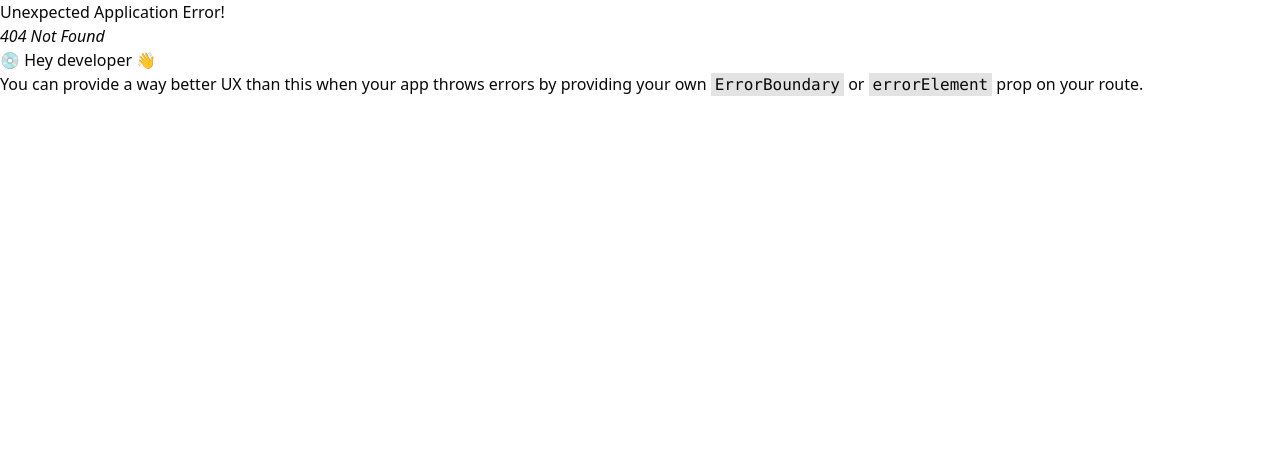
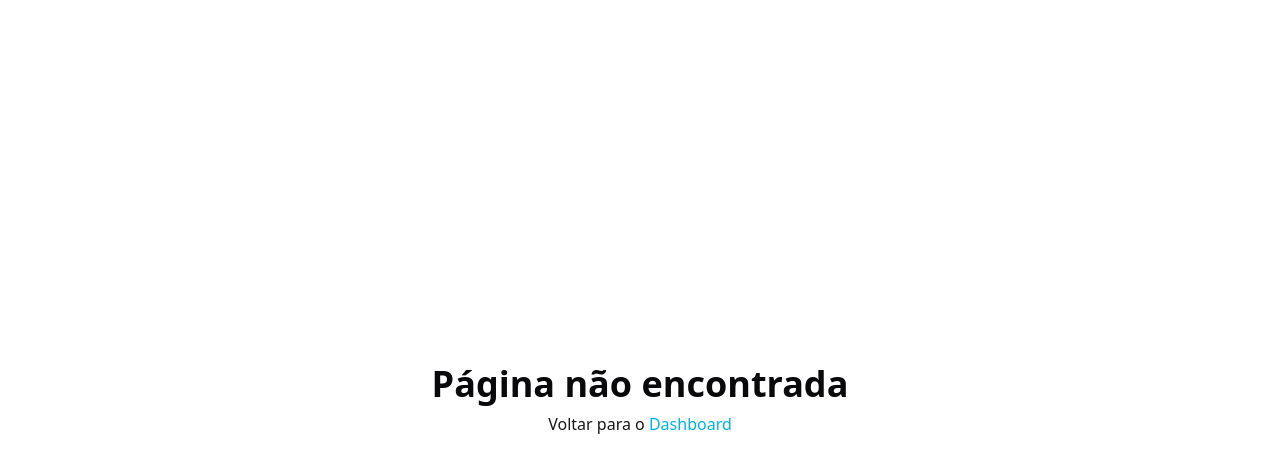
Before and after one commit to guilherme-s-barros/04-pizzashop-web, a React (Vite) app: page /sign-in in a window 1280 px wide. Before the commit this address had no page. Shown: the top 468 px of the page. Built offline with nearby package versions, Linux system fonts and the light colour scheme.

Commit message:
Página 404 (Not Found)

```diff
--- a/src/index.css
+++ b/src/index.css
@@ -14,6 +14,7 @@
 	--color-card-foreground: var(--card-foreground);
 	--color-popover: var(--popover);
 	--color-popover-foreground: var(--popover-foreground);
+	--color-link: var(--link);
 	--color-primary: var(--primary);
 	--color-primary-foreground: var(--primary-foreground);
 	--color-secondary: var(--secondary);
@@ -50,6 +51,7 @@
 	--card-foreground: oklch(0.141 0.005 285.823);
 	--popover: oklch(1 0 0);
 	--popover-foreground: oklch(0.141 0.005 285.823);
+	--link: oklch(71.356% 0.13964 228.494);
 	--primary: oklch(0.637 0.237 25.331);
 	--primary-foreground: oklch(0.971 0.013 17.38);
 	--secondary: oklch(0.967 0.001 286.375);
@@ -85,6 +87,7 @@
 	--card-foreground: oklch(0.985 0 0);
 	--popover: oklch(0.21 0.006 285.885);
 	--popover-foreground: oklch(0.985 0 0);
+	--link: oklch(82.662% 0.12326 221.712);
 	--primary: oklch(0.637 0.237 25.331);
 	--primary-foreground: oklch(0.971 0.013 17.38);
 	--secondary: oklch(0.274 0.006 286.033);
--- /dev/null
+++ b/src/pages/404.tsx
@@ -0,0 +1,15 @@
+import { Link } from 'react-router'
+
+export function NotFound() {
+	return (
+		<div className="flex h-screen flex-col items-center justify-center gap-2">
+			<h1 className="text-4xl font-bold">Página não encontrada</h1>
+			<p className="text-accent-foreground">
+				Voltar para o{' '}
+				<Link to="/" className="hover:underline text-link">
+					Dashboard
+				</Link>
+			</p>
+		</div>
+	)
+}
--- a/src/pages/auth/sign-up.tsx
+++ b/src/pages/auth/sign-up.tsx
@@ -113,11 +113,17 @@
 
 						<p className="px-6 text-center text-sm leading-relaxed text-muted-foreground">
 							Ao continuar, você concorda com nossos{' '}
-							<a href="#" className="underline underline-offset-4">
+							<a
+								href="#"
+								className="hover:underline underline-offset-4 text-link"
+							>
 								Termos de serviço
 							</a>{' '}
 							e{' '}
-							<a href="#" className="underline underline-offset-4">
+							<a
+								href="#"
+								className="hover:underline underline-offset-4 text-link"
+							>
 								Políticas de privacidade
 							</a>
 							.
--- a/src/router.tsx
+++ b/src/router.tsx
@@ -2,6 +2,7 @@
 
 import { AppLayout } from './pages/_layouts/app'
 import { AuthLayout } from './pages/_layouts/auth'
+import { NotFound } from './pages/404'
 import { Dashboard } from './pages/app/dashboard'
 import { Orders } from './pages/app/orders'
 import { SignIn } from './pages/auth/sign-in'
@@ -11,6 +12,7 @@
 	{
 		path: '/',
 		Component: AppLayout,
+		ErrorBoundary: NotFound,
 		children: [
 			{ index: true, Component: Dashboard },
 			{ path: '/orders', Component: Orders },
```
